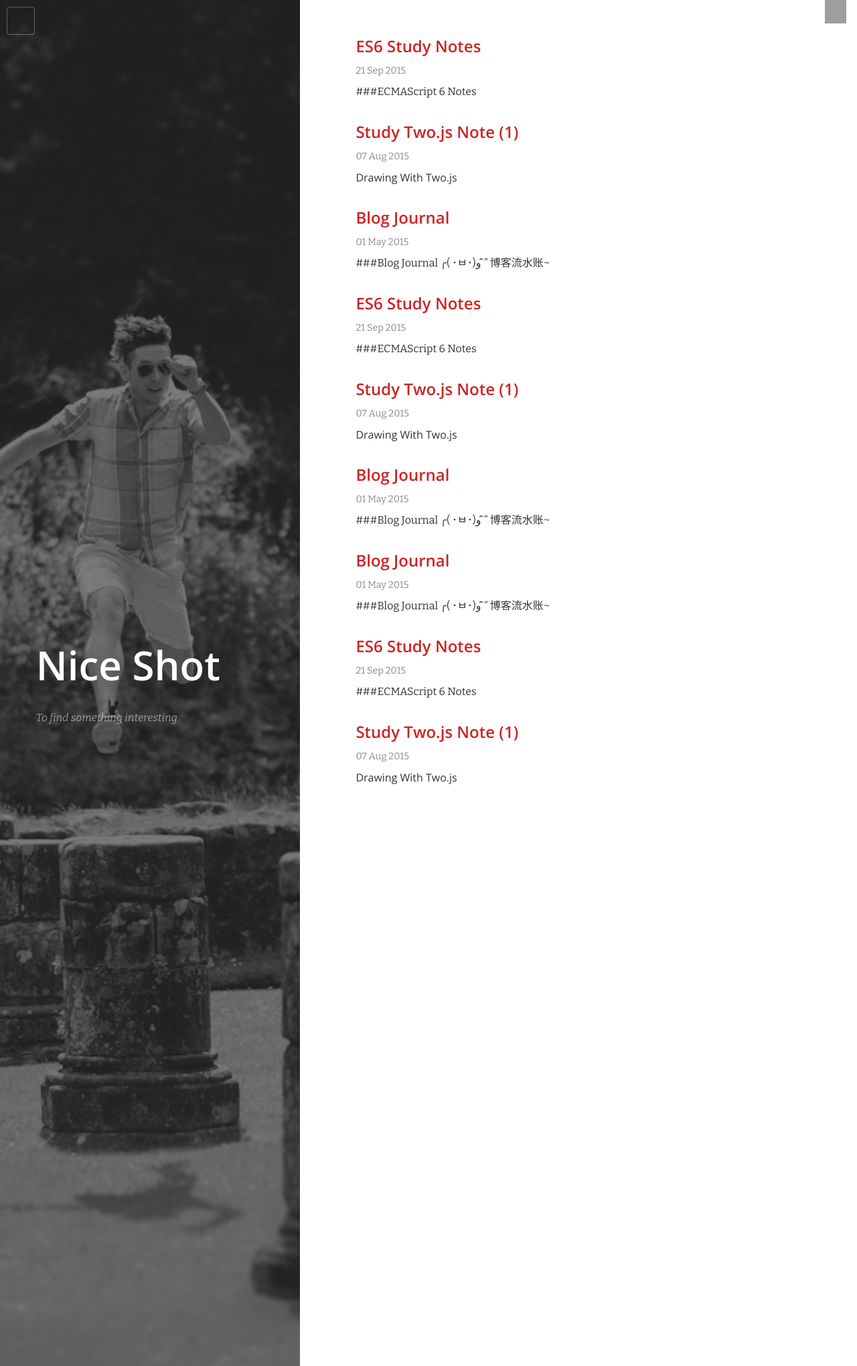
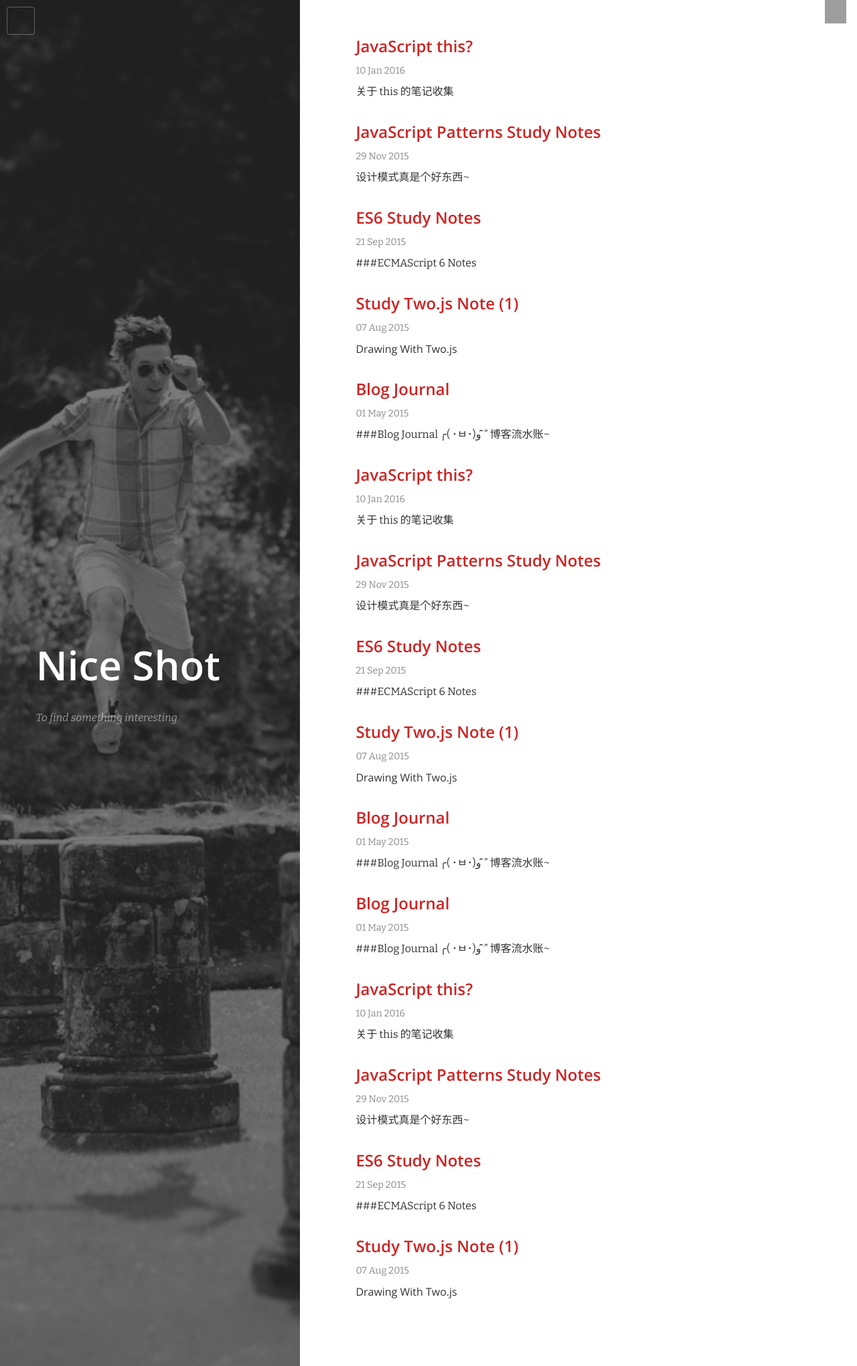
Before and after one commit to ch1oechao/ch1oechao.github.io, a Jekyll site: the page built from code/index.html, in a window 1280 px wide. Shown: the whole page at 67% size. Built offline with Jekyll 4.4.1, drawn with Linux system fonts in a browser that asks for light colours; some web fonts are replaced; the list of posts is cut into pages by our own code; a style sheet for code colours, icons or effects is not loaded; some of the changed lines change nothing that is shown; grey boxes are pictures that could not be loaded.

Commit message:
update jekyll & add note

```diff
--- a/_config.yml
+++ b/_config.yml
@@ -10,7 +10,7 @@
 encoding: UTF-8
 markdown: kramdown
 #for publish
-highlighter: pygments
+#highlighter: pygments
 #for local
 #highlighter: true
 baseurl: # the subpath of your site, e.g. /blog/
@@ -22,3 +22,4 @@
 #page
 paginate: 7
 paginate_path: "code/page:num"
+gems: [jekyll-paginate]
--- /dev/null
+++ b/code/_posts/2015-11-29-JavaScript-Patterns-Notes.md
@@ -0,0 +1,41 @@
+---
+layout: post
+title:  "JavaScript Patterns Study Notes"
+date:  2015-11-29
+categories: JavaScript
+featured_image: /images/js.jpg
+---
+
+设计模式真是个好东西~
+
+###通用命名空间函数
+
+	MYAPP.namespace('MYAPP.modules.module2');
+
+	var MYAPP = {
+		modules: {
+			module2: {}
+		}
+	};
+
+
+	var MYAPP = MYAPP || {};
+
+	MYAPP.namespace = function (ns_string) {
+		var parts = ns_string.split('.'),
+			parent = MYAPP,
+			i;
+
+		if (parts[0] === "MYAPP") {
+			parts = parts.slice(1);
+		}
+
+		for (i = 0; i < parts.length; i += 1) {
+			if (typeof parent[parts[i]] === "undefined") {
+				parent[parts[i]] = {};
+			}
+			parent = parent[parts[i]];
+		}
+
+		return parent;
+	}
--- /dev/null
+++ b/code/_posts/2016-01-10-Whats-this.md
@@ -0,0 +1,37 @@
+---
+layout: post
+title:  "JavaScript this?"
+date:  2016-01-10
+categories: JavaScript
+featured_image: /images/js.jpg
+---
+
+关于 this 的笔记收集
+
+### 构造器调用
+
+JavaScript 中没有类，但是可以从构造器中创建对象，同时也提供了 new 运算符，使得构造器更像一个类。
+
+当用 new 运算符调用函数时，该函数总会返回一个对象，通常情况下，构造器里的 this 就会指向返回的这个对象。
+
+但如果构造器不显式地返回任何数据或者返回一个非对象的数据，返回的还是原来的对象。
+
+    // Example 1
+    var myClass = function() {
+        this.name = 'chen';
+        return {
+            name: 'zhao'
+        }
+    };
+
+    // Example 2
+    var obj = new myClass();
+    console.log(obj.name); // zhao
+
+    var myClass = function() {
+        this.name = 'chen';
+        return 'zhao';
+    };
+
+    var obj = new myClass();
+    console.log(obj.name); // chen
```
Also changed, not shown: 1 other file.
